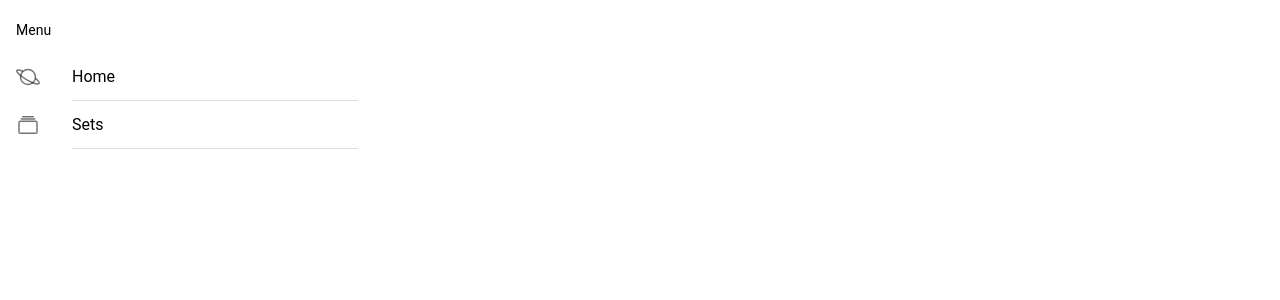
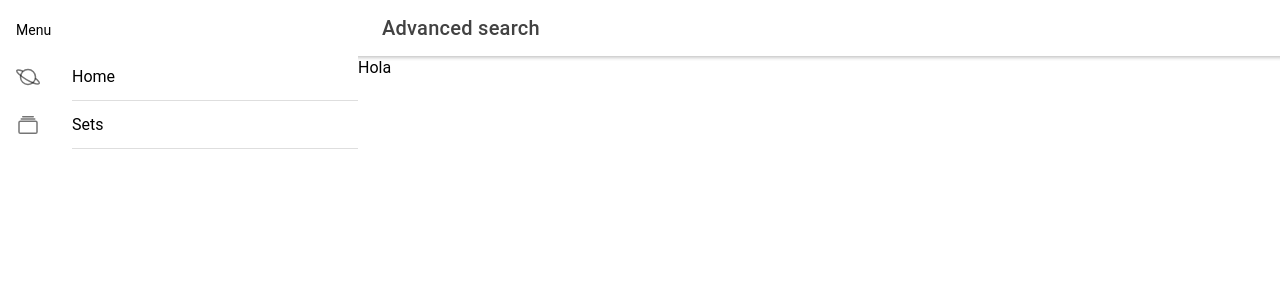
Before and after one commit to oriolvinals/pokemon-cards-api, a React (Create React App) app: page /advanced in a window 1280 px wide. Shown: the top 300 px of the page. Built offline with nearby package versions, Linux system fonts and the light colour scheme.

Commit message:
Advanced Page

```diff
--- a/src/App.tsx
+++ b/src/App.tsx
@@ -8,6 +8,7 @@ import SetsPage from "./pages/SetsPage";
 import SetCardsPage from "./pages/SetCardsPage";
 import CardPage from "./pages/CardPage";
 import SearchPage from "./pages/SearchPage";
+import AdvancedPage from "./pages/AdvancedPage";
 
 /* Core CSS required for Ionic components to work properly */
 import "@ionic/react/css/core.css";
@@ -49,6 +50,9 @@ const App: React.FC = () => (
 					<Route path="/search/:query" exact={true}>
 						<SearchPage name="Search" />
 					</Route>
+					<Route path="/advanced">
+						<AdvancedPage name="Advanced search" />
+					</Route>
 				</IonRouterOutlet>
 			</IonSplitPane>
 		</IonReactRouter>
--- a/src/components/SetCards/SetCardsData.tsx
+++ b/src/components/SetCards/SetCardsData.tsx
@@ -1,10 +1,14 @@
 import CardPreview from "./CardPreview";
+import Error from "../Error";
 
 type Cards = {
 	cards: Array<any>;
+	loading: boolean;
 };
 
-const SetCardsData = ({ cards }: Cards) => {
+const SetCardsData = ({ cards, loading }: Cards) => {
+	if (loading) {
+		if (cards.length > 0) {
 			return (
 				<div className="px-5 grid grid-cols-2">
 					{cards.map((element, i) => (
@@ -17,6 +21,12 @@ const SetCardsData = ({ cards }: Cards) => {
 					))}
 				</div>
 			);
+		} else {
+			return <Error msg="No cards" />;
+		}
+	} else {
+		return <></>;
+	}
 };
 
 export default SetCardsData;
--- /dev/null
+++ b/src/pages/AdvancedPage.tsx
@@ -0,0 +1,40 @@
+import {
+	IonButtons,
+	IonContent,
+	IonHeader,
+	IonMenuButton,
+	IonPage,
+	IonTitle,
+	IonToolbar,
+} from "@ionic/react";
+import React from "react";
+
+interface Title {
+	name: string;
+}
+
+const AdvancedPage = ({ name }: Title) => {
+	return (
+		<IonPage>
+			<IonHeader>
+				<IonToolbar>
+					<IonButtons slot="start">
+						<IonMenuButton />
+					</IonButtons>
+					<IonTitle>{name}</IonTitle>
+				</IonToolbar>
+			</IonHeader>
+
+			<IonContent fullscreen>
+				<IonHeader collapse="condense">
+					<IonToolbar>
+						<IonTitle size="large">{name}</IonTitle>
+					</IonToolbar>
+				</IonHeader>
+				<div>Hola </div>
+			</IonContent>
+		</IonPage>
+	);
+};
+
+export default AdvancedPage;
--- a/src/pages/SetCardsPage.tsx
+++ b/src/pages/SetCardsPage.tsx
@@ -27,11 +27,11 @@ const SetCardsPage = () => {
 	const [set, setSetInfo] = useState<any>({});
 	const [cards, setCards] = useState<any[]>([]);
 	const [isLoading, setIsLoading] = useState<boolean>(false);
+	const [dataLoading, setDataLoading] = useState<boolean>(false);
 
 	useEffect(() => {
 		const getSetInfoFromApi = async () => {
 			setIsLoading(true);
-
 			const data = await getSet(id);
 			setSetInfo(data.data);
 		};
@@ -40,6 +40,7 @@ const SetCardsPage = () => {
 			const data = await getCardsFromSet(id);
 			setCards(data.data);
 			setIsLoading(false);
+			setDataLoading(true);
 		};
 
 		getSetInfoFromApi();
@@ -78,7 +79,10 @@ const SetCardsPage = () => {
 					</IonToolbar>
 				</IonHeader>
 				<SetInfo info={set} />
-				<SetCardsData cards={getFilteredCards()} />
+				<SetCardsData
+					cards={getFilteredCards()}
+					loading={dataLoading}
+				/>
 			</IonContent>
 		</IonPage>
 	);
```
Lines whose indentation alone changed are shown as unchanged.
